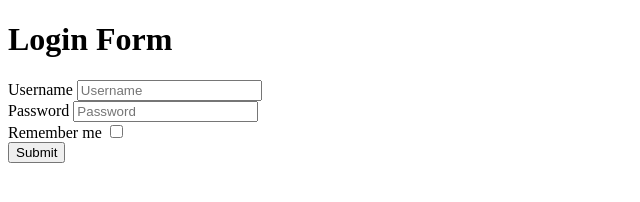
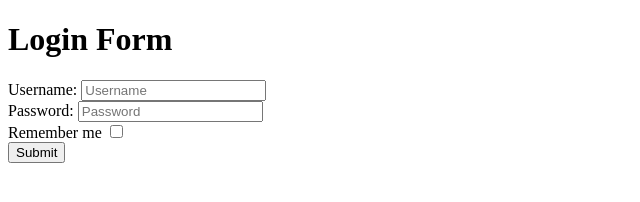
Before and after one commit to acciojob/remember-me-login-form-HiteshRathi02, a website: page main.html in a window 1280 px wide. Shown: the full height of the page, 0-640 px from the left. Drawn offline with Linux system fonts and the light colour scheme.

Commit message:
created a submission

```diff
--- a/main.html
+++ b/main.html
@@ -9,10 +9,10 @@
 <body>
   <h1>Login Form</h1>
   <form onsubmit="return submission(event)">
-	  <label for="username"> Username </label>
+	  <label for="username"> Username: </label>
     <input type="text" id="username" placeholder="Username">
   </br>
-	  <label for="password"> Password </label>
+	  <label for="password"> Password: </label>
     <input type="password" id="password" placeholder="Password">
   </br>
     <label for="checkbox">Remember me</label>
```
